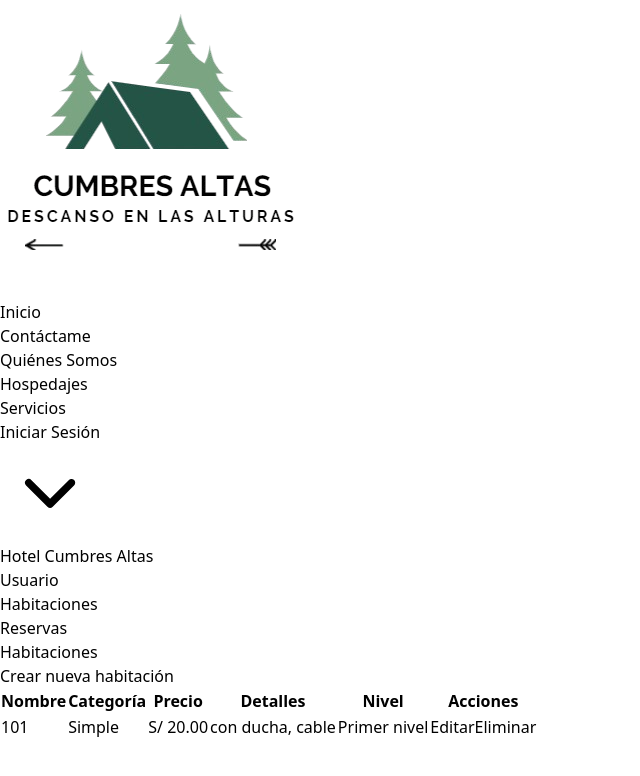
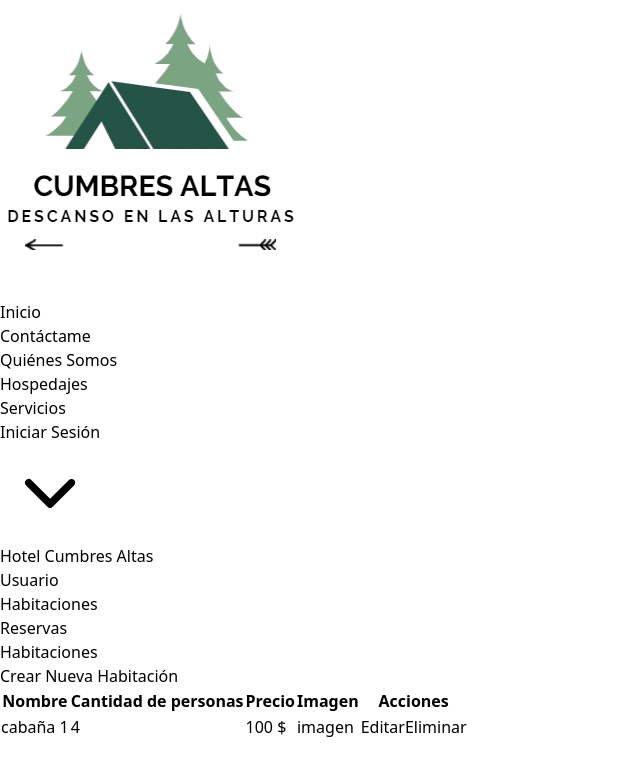
Before and after one commit to Alejandro959521/Reserve-Project, a React (Vite) app in the folder client/: page /Habitaciones in a window 1280 px wide. Shown: the top 776 px of the page, without its empty margins (0-640 px from the left). Built offline with nearby package versions, Linux system fonts and the light colour scheme.

Commit message:
changes in

```diff
--- a/client/src/Components/TableReserves/index.jsx
+++ b/client/src/Components/TableReserves/index.jsx
@@ -3,35 +3,37 @@
 const TableReserves = () => {
     return (
         <div className="p-5 flex-1">
-            <div className="flex justify-between items-center mb-4">
-                <h1 className="text-2xl font-bold">Reservas</h1>
-                <button className="bg-green-600 text-white px-4 py-2 rounded">
-                    Crear nueva Reserva
-                </button>
+             <div className="flex justify-between items-center mb-4">
+                <h1 className="text-2xl font-bold text-left">Reservas</h1>
+                <div className="flex-grow flex justify-center pr-28">
+                    <button className="bg-green-700 text-white border rounded-md px-4 py-2 font-medium hover:bg-green-600 transition duration-300 ease-in-out">
+                        Crear Nueva Reserva
+                    </button>
+                </div>
             </div>
 
             <table className="min-w-full bg-white border">
                 <thead>
-                    <tr>
+                    <tr className="text-center">
                         <th className="px-4 py-2 border">Nombre y Apellido</th>
-                        <th className="px-4 py-2 border">Correo Electrónico</th>
-                        <th className="px-4 py-2 border">Número de telefono</th>
+                        <th className="px-4 py-2 border">Nombre Habitación</th>
+                        <th className="px-4 py-2 border">Total a pagar</th>
                         <th className="px-4 py-2 border">Acciones</th>
 
                     </tr>
                 </thead>
                 <tbody>
-                    <tr>
+                    <tr className="text-center">
                         <td className="px-4 py-2 border">Miguel Ojeda</td>
-                        <td className="px-4 py-2 border">miguel@gmail.com</td>
-                        <td className="px-4 py-2 border">04123345467</td>
+                        <td className="px-4 py-2 border">Cabaña 1</td>
+                        <td className="px-4 py-2 border">400$</td>
 
                         <td className="px-4 py-2 border">
                             <button className="bg-yellow-500 text-white px-3 py-1 rounded mr-2">Editar</button>
                             <button className="bg-red-600 text-white px-3 py-1 rounded">Eliminar</button>
                         </td>
                     </tr>
-                    {/* Repetir para otras habitaciones */}
+
                 </tbody>
             </table>
         </div>
--- a/client/src/Components/TableRoom/index.jsx
+++ b/client/src/Components/TableRoom/index.jsx
@@ -1,37 +1,39 @@
 const TableRoom = () => {
     return (
         <div className="p-5 flex-1">
-            <div className="flex justify-between items-center mb-4">
-                <h1 className="text-2xl font-bold">Habitaciones</h1>
-                <button className="bg-green-600 text-white px-4 py-2 rounded">
-                    Crear nueva habitación
-                </button>
+             <div className="flex justify-between items-center mb-4">
+                <h1 className="text-2xl font-bold text-left">Habitaciones</h1>
+                <div className="flex-grow flex justify-center pr-28">
+                    <button className="bg-green-700 text-white border rounded-md px-4 py-2 font-medium hover:bg-green-600 transition duration-300 ease-in-out">
+                        Crear Nueva Habitación
+                    </button>
+                </div>
             </div>
 
             <table className="min-w-full bg-white border">
                 <thead>
-                    <tr>
+                    <tr className="text-center">
                         <th className="px-4 py-2 border">Nombre</th>
-                        <th className="px-4 py-2 border">Categoría</th>
+                        <th className="px-4 py-2 border">Cantidad de personas</th>
                         <th className="px-4 py-2 border">Precio</th>
-                        <th className="px-4 py-2 border">Detalles</th>
-                        <th className="px-4 py-2 border">Nivel</th>
+                        <th className="px-4 py-2 border">Imagen</th>
                         <th className="px-4 py-2 border">Acciones</th>
+
+
                     </tr>
                 </thead>
                 <tbody>
-                    <tr>
-                        <td className="px-4 py-2 border">101</td>
-                        <td className="px-4 py-2 border">Simple</td>
-                        <td className="px-4 py-2 border">S/ 20.00</td>
-                        <td className="px-4 py-2 border">con ducha, cable</td>
-                        <td className="px-4 py-2 border">Primer nivel</td>
+                    <tr className="text-center">
+                        <td className="px-4 py-2 border">cabaña 1</td>
+                        <td className="px-4 py-2 border">4</td>
+                        <td className="px-4 py-2 border">100 $</td>
+                        <td className="px-4 py-2 border">imagen</td>
                         <td className="px-4 py-2 border">
                             <button className="bg-yellow-500 text-white px-3 py-1 rounded mr-2">Editar</button>
                             <button className="bg-red-600 text-white px-3 py-1 rounded">Eliminar</button>
                         </td>
                     </tr>
-                    {/* Repetir para otras habitaciones */}
+
                 </tbody>
             </table>
         </div>
--- a/client/src/Components/TableUsers/index.jsx
+++ b/client/src/Components/TableUsers/index.jsx
@@ -4,13 +4,10 @@ const TableUsers = () => {
     return (
         <div className="p-5 flex-1">
             <div className="flex justify-between items-center mb-4">
-                {/* Título "Usuarios" alineado a la izquierda */}
                 <h1 className="text-2xl font-bold text-left">Usuarios</h1>
-
-                {/* Botón centrado */}
                 <div className="flex-grow flex justify-center pr-28">
                     <button className="bg-green-700 text-white border rounded-md px-4 py-2 font-medium hover:bg-green-600 transition duration-300 ease-in-out">
-                        Crear nuevo usuario
+                        Crear Nuevo Usuario
                     </button>
                 </div>
             </div>
@@ -35,7 +32,7 @@ const TableUsers = () => {
                             <button className="bg-red-600 text-white px-3 py-1 rounded">Eliminar</button>
                         </td>
                     </tr>
-                    {/* Repetir para otras habitaciones */}
+
                 </tbody>
             </table>
         </div>
```
